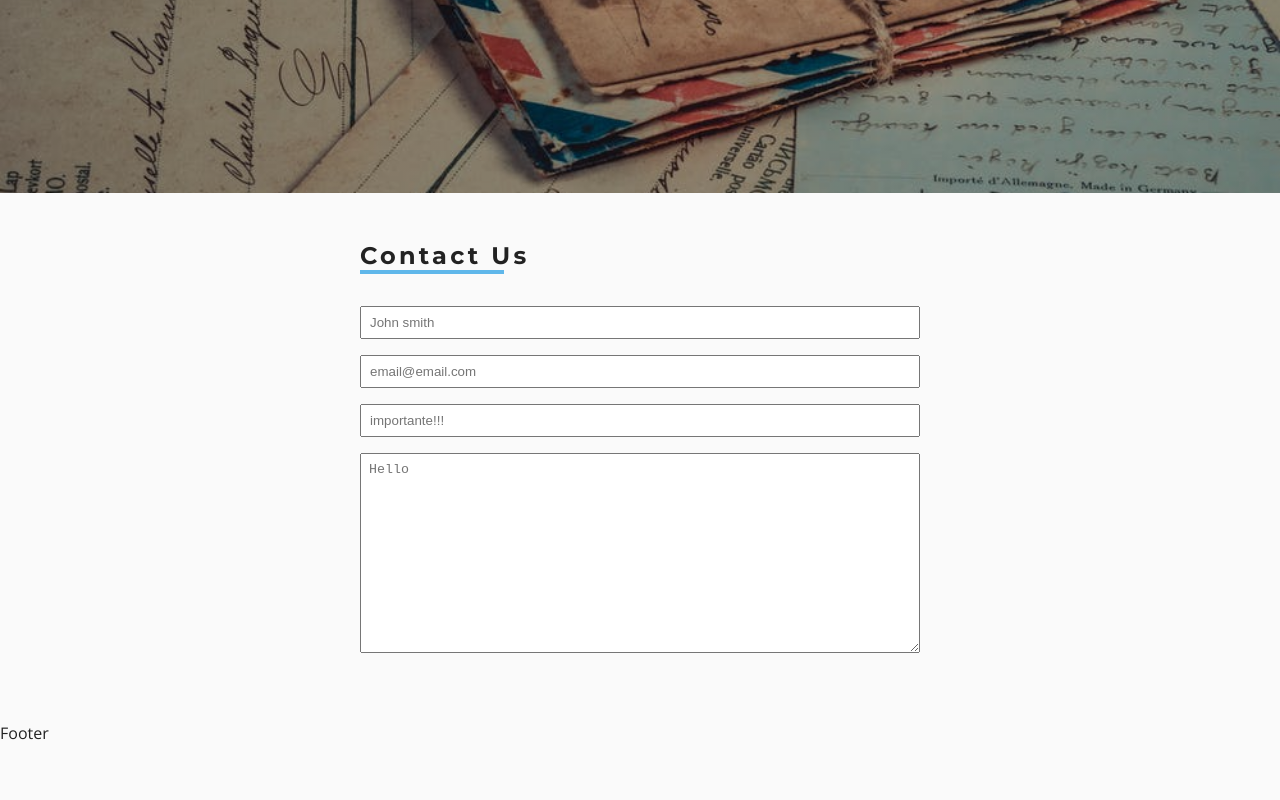
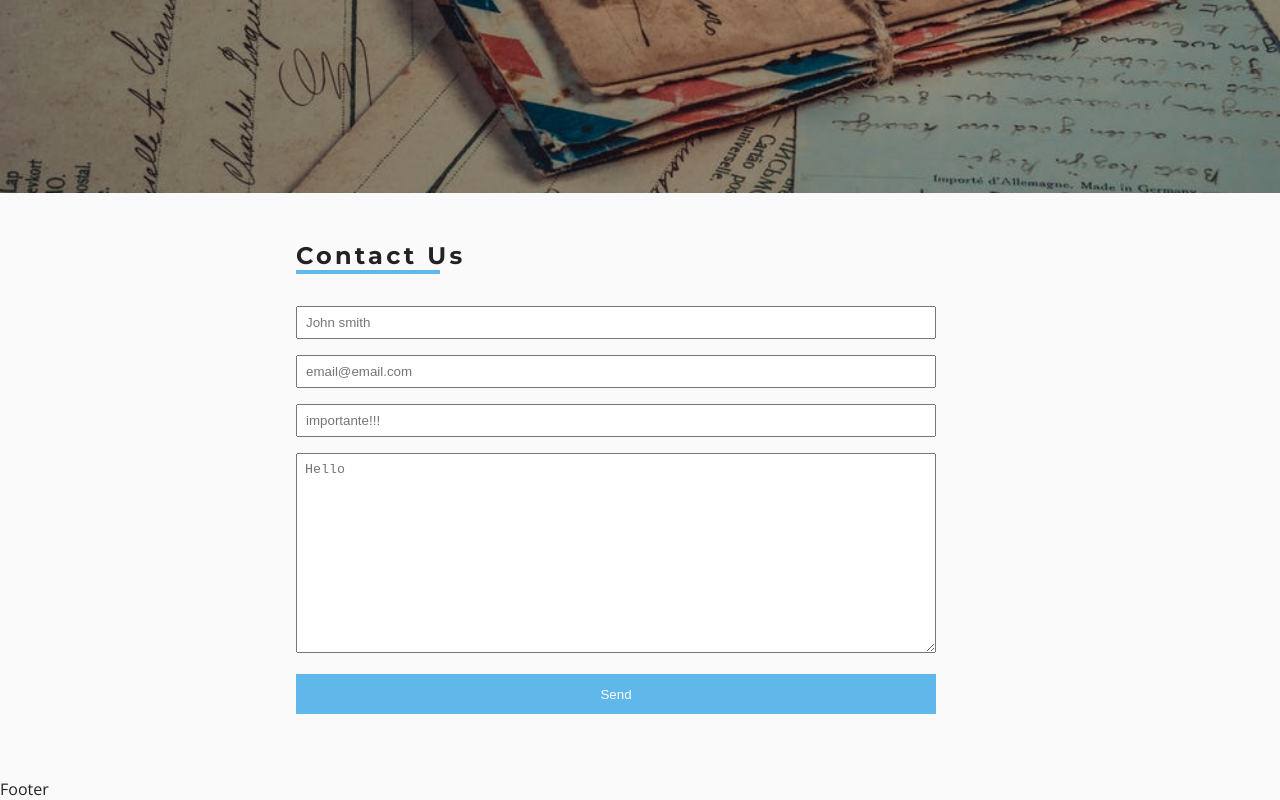
Before and after one commit to amirhosseinNouri/tech-store, a React (Create React App) app: page /contact in a window 1280 px wide. Shown: the part 351-1151 px from the top of the page. Before the commit the page ends 1095 px from the top, so only its background shows below. Built offline with nearby package versions, Linux system fonts and the light colour scheme.

Commit message:
Form submition added

```diff
--- a/src/components/contactPage/Contact.js
+++ b/src/components/contactPage/Contact.js
@@ -6,7 +6,11 @@ export default function Contact() {
   return (
     <Wrapper>
       <Title title="Contact Us"></Title>
-      <form className="contact">
+      <form
+        action="https://formspree.io/f/mqkgjkvj"
+        method="POST"
+        className="contact"
+      >
         <div className="input-container">
           <input type="text" name="name" placeholder="John smith" />
         </div>
@@ -14,10 +18,13 @@ export default function Contact() {
           <input type="email" name="email" placeholder="email@email.com" />
         </div>
         <div className="input-container">
-          <input type="email" name="subject" placeholder="importante!!!" />
+          <input type="text" name="subject" placeholder="importante!!!" />
         </div>
         <div className="input-container">
           <textarea name="message" rows="10" placeholder="Hello"></textarea>
+        </div>
+        <div className="input-container">
+          <input type="submit" value="Send" />
         </div>
       </form>
     </Wrapper>
@@ -49,6 +56,16 @@ const Wrapper = styled.section`
       }
     }
 
+    input[type="submit"] {
+      background-color: var(--primaryColor);
+      border: 2px solid var(--primaryColor);
+      color: var(--mainWhite);
+      outline: none;
+      display: inline-block;
+      height: 40px;
+      cursor: pointer;
+    }
+
     textarea {
       padding: 0.5rem;
       width: 100%;
@@ -62,7 +79,7 @@ const Wrapper = styled.section`
   }
 
   @media (min-width: 768px) {
-    max-width: 50vw;
+    max-width: 60vw;
     input,
     textarea {
       max-width: 50vw;
```
Also changed, not shown: 1 other file (tests, documents, lock files or other folders).
